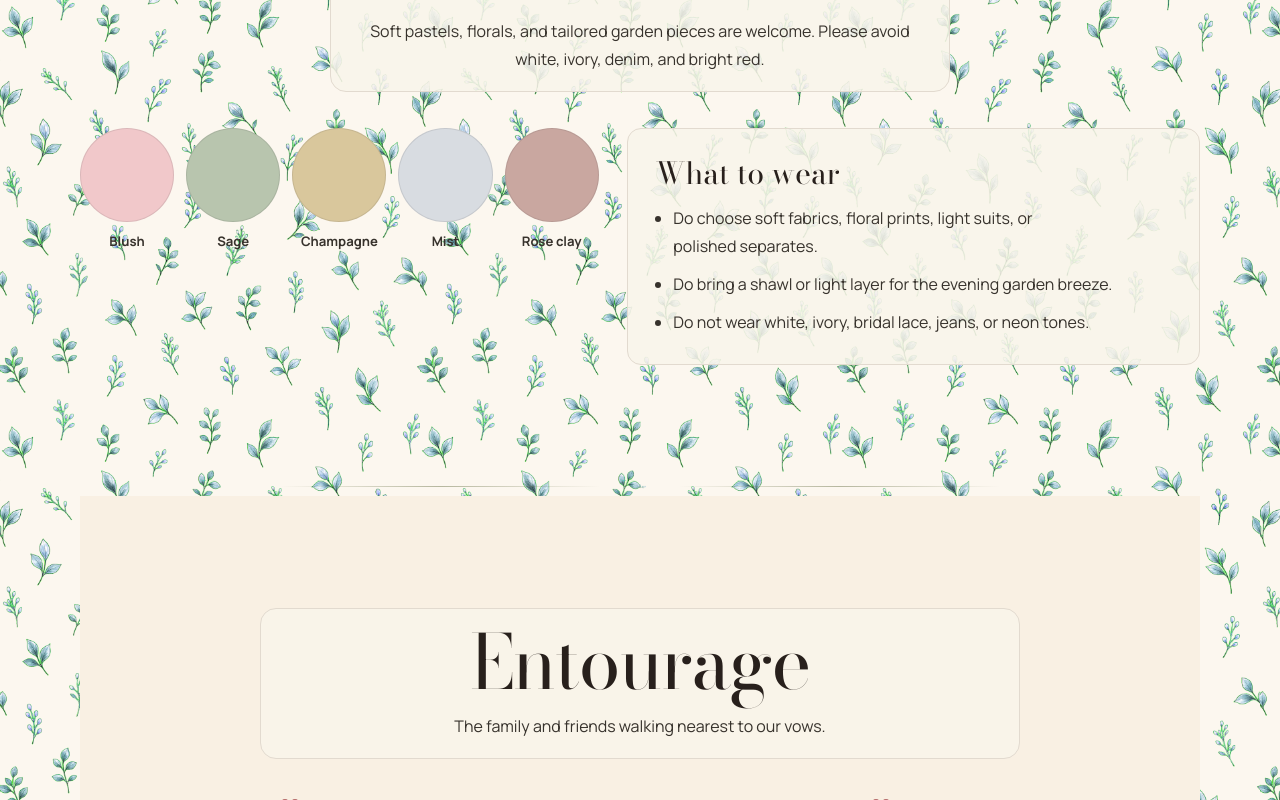
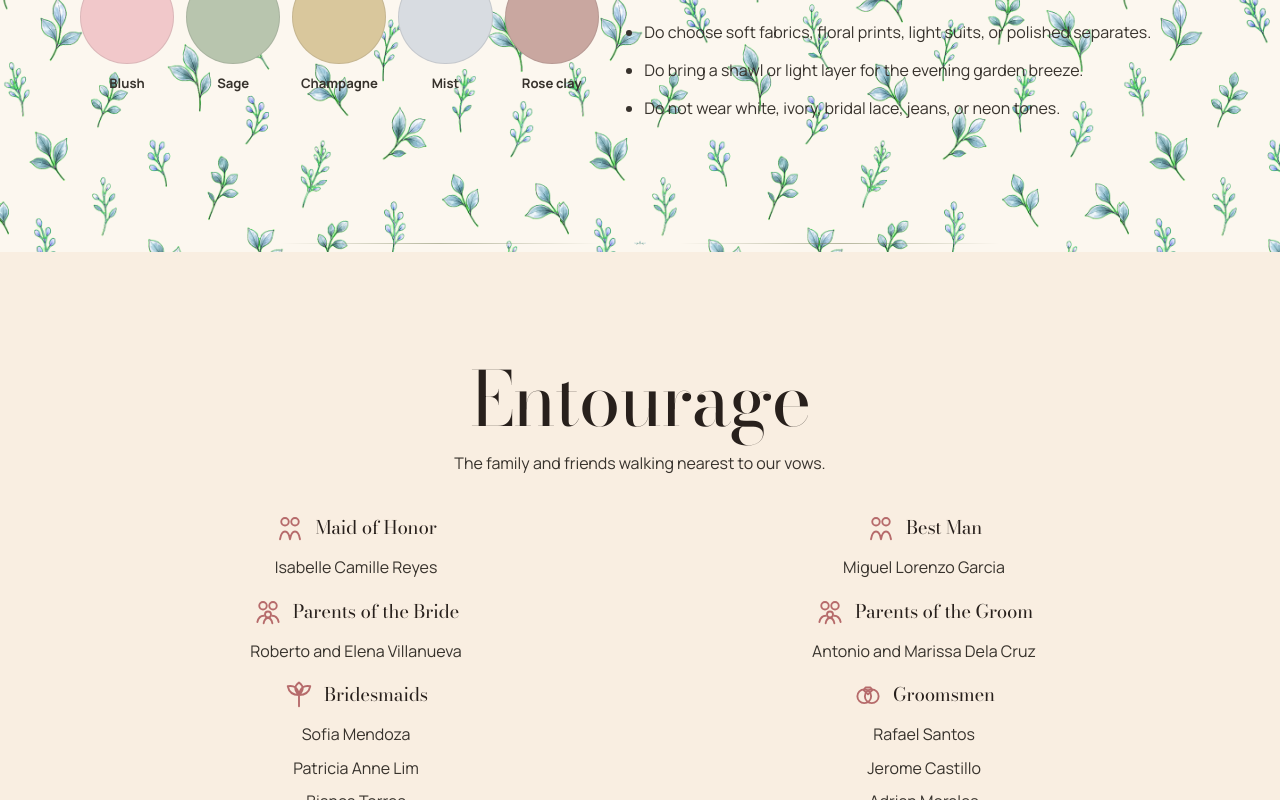
Before and after one commit to Aazirr/sample-rsvp-wedding-2, a React (Vite) app: page / in a window 1280 px wide. Shown: the part 2880-3680 px from the top of the page. Built offline with nearby package versions, Linux system fonts and the light colour scheme.

Commit message:
fix: remove boxed section treatments and widen band backgrounds

```diff
--- a/src/styles.css
+++ b/src/styles.css
@@ -12,7 +12,7 @@
   --sage-deep: oklch(0.48 0.057 138);
   --gold: oklch(0.72 0.09 83);
   --line: oklch(0.84 0.026 73);
-  --panel: rgba(250, 245, 235, 0.86);
+  --panel: rgba(250, 245, 235, 0.8);
   --panel-border: color-mix(in oklab, var(--line) 68%, white);
   --shadow: 0 8px 24px rgba(70, 48, 36, 0.11);
   --display: "Bodoni Moda", Georgia, serif;
@@ -38,7 +38,7 @@ body {
   min-height: 100vh;
   background-color: var(--ivory);
   background-image: url("/assets/pattern-botanical.png");
-  background-size: 420px 420px;
+  background-size: 560px 560px;
 }
 
 body::before {
@@ -47,9 +47,9 @@ body::before {
   inset: 0;
   pointer-events: none;
   background:
-    linear-gradient(180deg, rgba(250, 245, 235, 0.88), rgba(250, 245, 235, 0.95)),
-    radial-gradient(circle at 12% 18%, color-mix(in oklab, var(--blush) 14%, transparent), transparent 30%),
-    radial-gradient(circle at 88% 42%, color-mix(in oklab, var(--sage) 10%, transparent), transparent 32%);
+    linear-gradient(180deg, rgba(250, 245, 235, 0.93), rgba(250, 245, 235, 0.97)),
+    radial-gradient(circle at 12% 18%, color-mix(in oklab, var(--blush) 8%, transparent), transparent 30%),
+    radial-gradient(circle at 88% 42%, color-mix(in oklab, var(--sage) 6%, transparent), transparent 32%);
   z-index: -1;
 }
 
@@ -355,7 +355,20 @@ h3,
 
 .entourage-section,
 .sponsors-section {
-  background: color-mix(in oklab, var(--cream) 82%, var(--white));
+  position: relative;
+  isolation: isolate;
+}
+
+.entourage-section::before,
+.sponsors-section::before {
+  content: "";
+  position: absolute;
+  top: 0;
+  bottom: 0;
+  left: calc(50% - 50vw);
+  width: 100vw;
+  z-index: -1;
+  background: color-mix(in oklab, var(--cream) 90%, var(--white));
 }
 
 .letter-card {
@@ -437,11 +450,7 @@ h3,
   gap: 14px;
   margin: 0 auto 36px;
   text-align: center;
-  padding: 18px 24px;
-  border: 1px solid var(--panel-border);
-  border-radius: 16px;
-  background: var(--panel);
-  box-shadow: none;
+  padding: 0;
 }
 
 .section-heading p {
@@ -464,10 +473,7 @@ h3,
   grid-template-columns: 24px minmax(0, 1fr);
   gap: 14px 16px;
   align-items: start;
-  padding: 18px 18px 20px;
-  border: 1px solid var(--panel-border);
-  border-radius: 16px;
-  background: var(--panel);
+  padding: 10px 8px 10px 0;
 }
 
 .timeline-rail {
@@ -605,10 +611,8 @@ address {
 .dress-copy {
   display: grid;
   gap: 14px;
-  padding: 28px;
-  border-radius: 14px;
-  border: 1px solid var(--panel-border);
-  background: var(--panel);
+  padding: 0;
+  align-content: start;
 }
 
 .dress-copy ul {
@@ -803,11 +807,7 @@ address {
   top: 102px;
   display: grid;
   gap: 14px;
-  padding: 20px 18px;
-  border: 1px solid var(--panel-border);
-  border-radius: 16px;
-  background: var(--panel);
-  box-shadow: none;
+  padding: 0;
 }
 
 .rsvp-intro img {
@@ -844,9 +844,9 @@ address {
   width: min(100%, 520px);
   padding: clamp(34px, 4.5vw, 54px) clamp(22px, 3.5vw, 40px);
   margin: 0 auto;
-  border: 1px solid var(--panel-border);
-  border-radius: 16px;
-  background: var(--panel);
+  border: 0;
+  border-radius: 0;
+  background: transparent;
 }
 
 form {
@@ -1075,7 +1075,7 @@ small {
 
   .timeline-item {
     grid-template-columns: 22px minmax(0, 1fr);
-    padding: 16px 14px 18px;
+    padding: 8px 0;
   }
 
   .timeline-rail::before {
```
Also changed, not shown: 1 other file (tests, documents, lock files or other folders).
